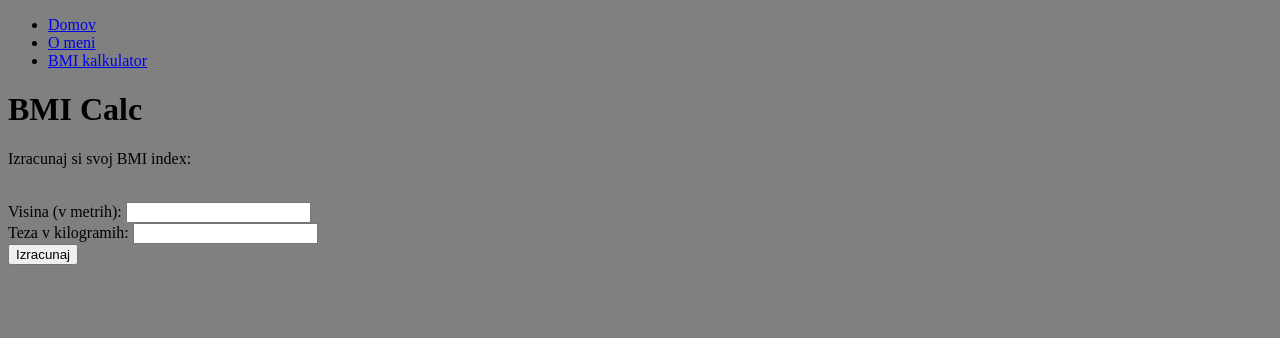
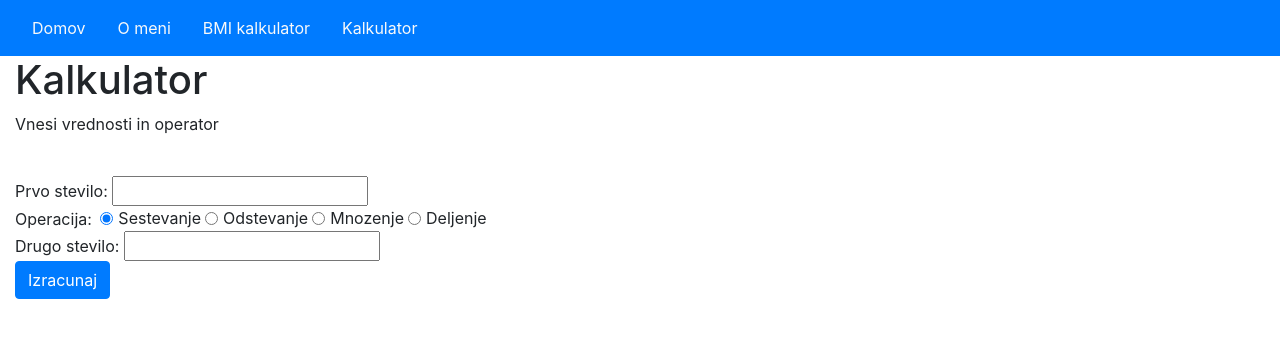
Before and after one commit to tbregant/Smartninja, a Python web app: template JinjaGaeProject/templates/kalkulator.html in a window 1280 px wide. Shown: the top 338 px of the page. Run offline with Jinja, Linux system fonts and the light colour scheme; the template is opened without the code that fills it, so the values that code supplies are empty; some libraries are stand-ins or nearby versions.

Commit message:
Bootstraped and added calc

```diff
--- a/JinjaGaeProject/templates/base.html
+++ b/JinjaGaeProject/templates/base.html
@@ -4,16 +4,27 @@
     <meta charset="UTF-8">
     <title>My SmartWebpage</title>
 
-    <link rel="stylesheet" href="/assets/css/style.css">
+    <link rel="stylesheet" href="https://maxcdn.bootstrapcdn.com/bootstrap/4.0.0/css/bootstrap.min.css" integrity="sha384-Gn5384xqQ1aoWXA+058RXPxPg6fy4IWvTNh0E263XmFcJlSAwiGgFAW/dAiS6JXm" crossorigin="anonymous">
 </head>
 <body>
-    <ul>
-        <li><a href="/">Domov</a> </li>
-        <li><a href="/omeni">O meni</a></li>
-        <li><a href="/bmicalc">BMI kalkulator</a></li>
+<nav class="navbar navbar-dark bg-primary">
+    <ul class="nav">
+        <li class="nav-item">
+            <a class="nav-link text-light" href="/">Domov</a>
+        </li>
+        <li class="nav-item">
+            <a class="nav-link text-light" href="/omeni">O meni</a>
+        </li>
+        <li class="nav-item">
+            <a class="nav-link text-light" href="/bmicalc">BMI kalkulator</a>
+        </li>
+        <li class="nav-item">
+            <a class="nav-link text-light" href="/kalkulator">Kalkulator</a>
+        </li>
     </ul>
-
-    {% block vsebina %}{% endblock vsebina %}
-
+</nav>
+    <div class="col">
+        {% block vsebina %}{% endblock vsebina %}
+    </div>
 </body>
 </html>
--- a/JinjaGaeProject/templates/bmicalc.html
+++ b/JinjaGaeProject/templates/bmicalc.html
@@ -2,7 +2,7 @@
 
 {% block vsebina %}
 
-    <h1>BMI Calc</h1>
+    <h1>Kalkulator indeksa telesne mase</h1>
 
     <div>
         <p>Izracunaj si svoj BMI index:</p>
@@ -12,7 +12,7 @@
             <br>
             Teza v kilogramih: <input name="teza">
             <br>
-            <button type="submit">Izracunaj</button>
+            <button class="btn btn-primary" type="submit">Izracunaj</button>
         </form>
     </div>
 
--- a/JinjaGaeProject/templates/kalkulator.html
+++ b/JinjaGaeProject/templates/kalkulator.html
@@ -2,17 +2,29 @@
 
 {% block vsebina %}
 
-    <h1>BMI Calc</h1>
+    <h1>Kalkulator</h1>
 
     <div>
-        <p>Izracunaj si svoj BMI index:</p>
+        <p>Vnesi vrednosti in operator</p>
         <br>
-        <form method="post" action="/bmicalc">
-            Visina (v metrih): <input name="visina">
+        <form method="post" action="/kalkulator">
+            Prvo stevilo: <input name="prvo_stevilo">
             <br>
-            Teza v kilogramih: <input name="teza">
+            Operacija:
+            <div class="form-check-inline">
+                <input class="form-check-input ml-1" type="radio" name="operator" id="radio_sestevanje" value="plus" checked="checked">
+                <label class="form-check-label" for="radio_sestevanje">Sestevanje</label>
+                <input class="form-check-input ml-1" type="radio" name="operator" id="radio_odstevanje" value="minus">
+                <label class="form-check-label" for="radio_odstevanje">Odstevanje</label>
+                <input class="form-check-input ml-1" type="radio" name="operator" id="radio_mnozenje" value="krat">
+                <label class="form-check-label" for="radio_mnozenje">Mnozenje</label>
+                <input class="form-check-input ml-1" type="radio" name="operator" id="radio_deljenje" value="deljeno">
+                <label class="form-check-label" for="radio_mnozenje">Deljenje</label>
+            </div>
             <br>
-            <button type="submit">Izracunaj</button>
+            Drugo stevilo: <input name="drugo_stevilo">
+            <br>
+            <button class="btn btn-primary" type="submit">Izracunaj</button>
         </form>
     </div>
 
```
Also changed, not shown: JinjaGaeProject/main.py (+35 -0 lines).
